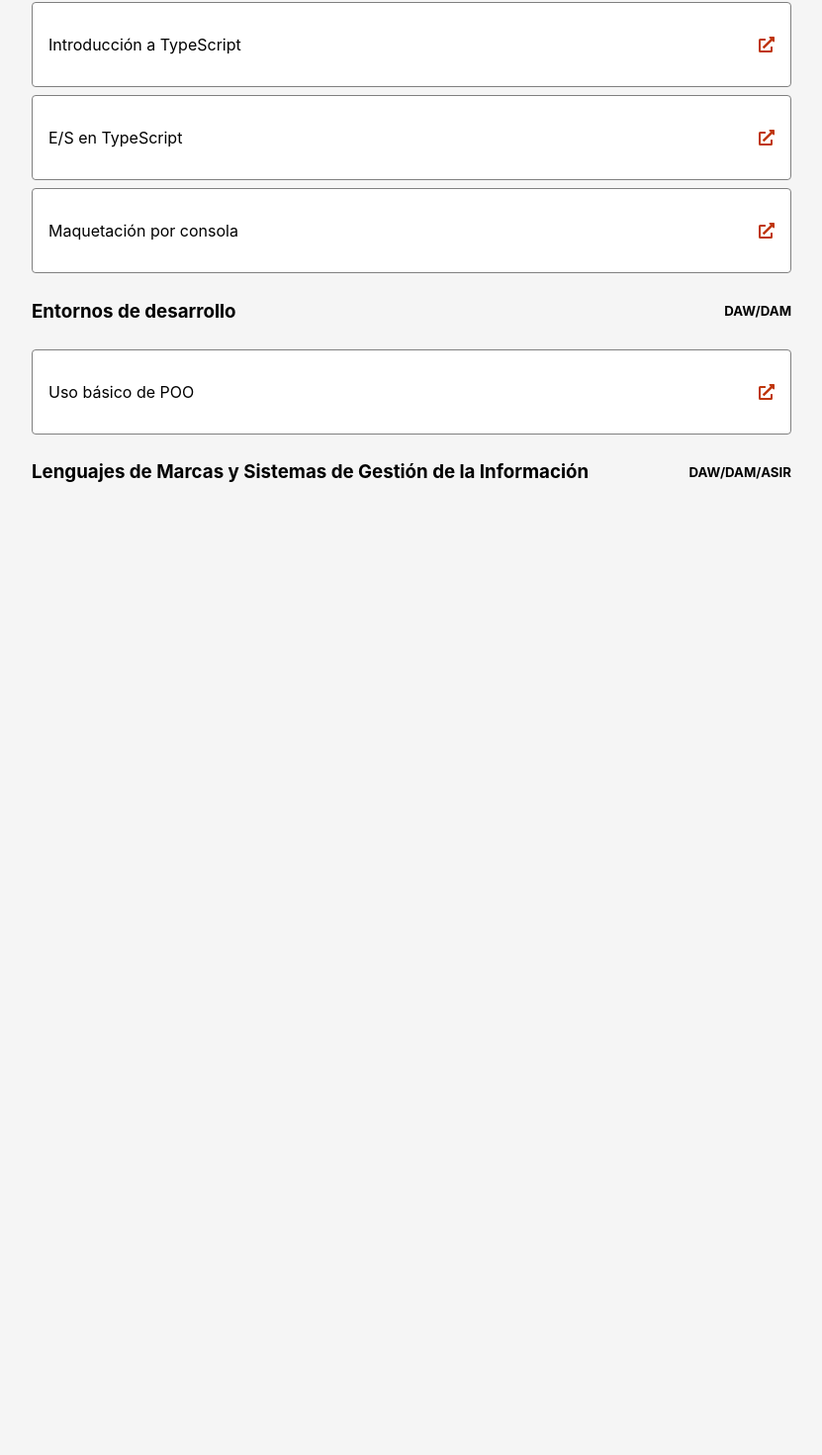
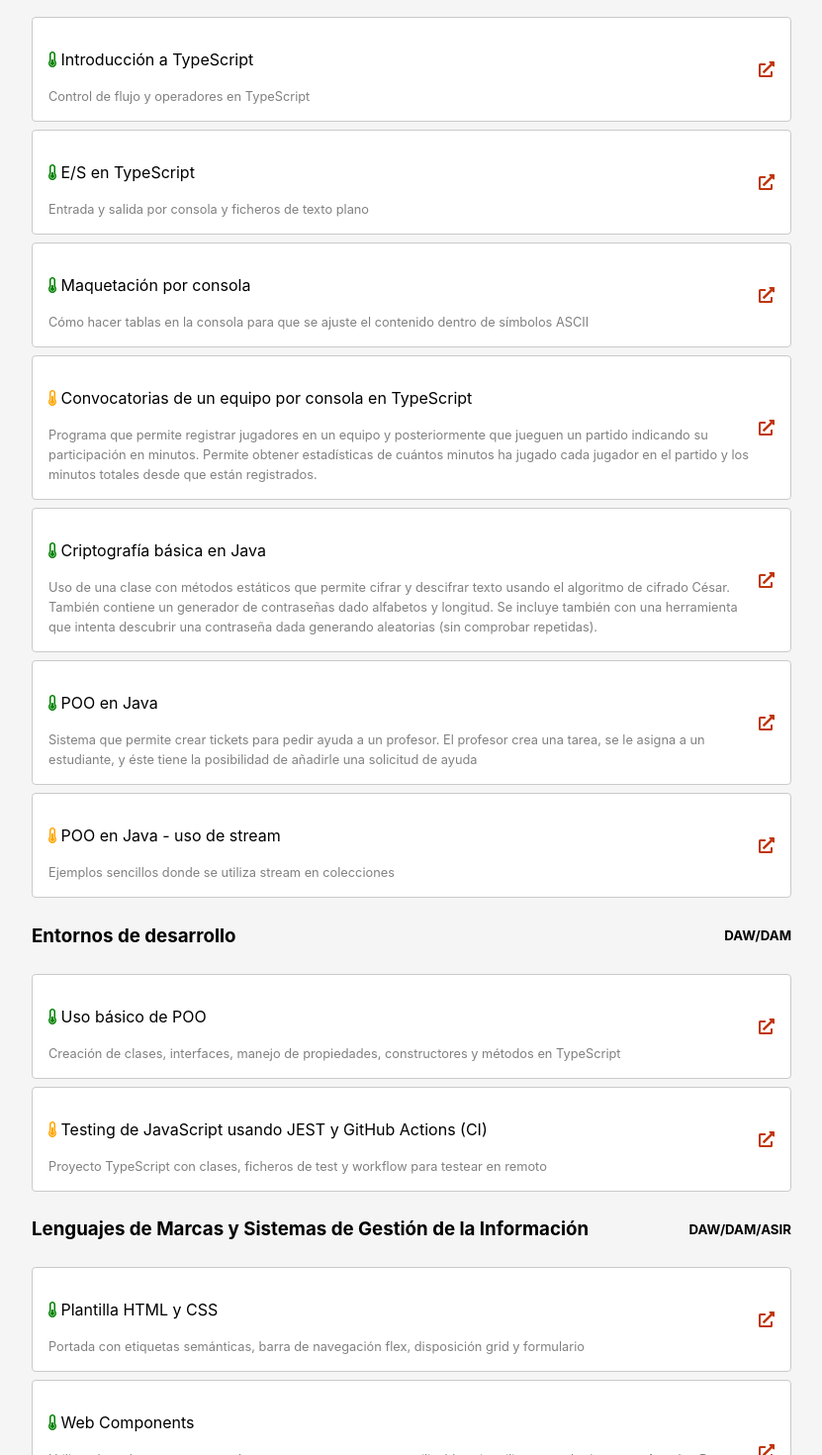
Before and after one commit to sergiojavierre/apuntes, a React (Create React App) app: page / in a window 1280 px wide. Shown: the part 234-1704 px from the top of the page at 99% size, without its empty margins (224-1055 px from the left). Before the commit the page ends 800 px from the top, so only its background shows below. Built offline with nearby package versions, Linux system fonts and the light colour scheme.

Commit message:
First version

```diff
--- a/public/index.html
+++ b/public/index.html
@@ -7,24 +7,10 @@
     <meta name="theme-color" content="#000000" />
     <meta
       name="description"
-      content="Web site created using create-react-app"
+      content="Apuntes de programación de TypeScript, POO, Java y algo de HTML y CSS"
     />
-    <link rel="apple-touch-icon" href="%PUBLIC_URL%/logo192.png" />
-    <!--
-      manifest.json provides metadata used when your web app is installed on a
-      user's mobile device or desktop. See https://developers.google.com/web/fundamentals/web-app-manifest/
-    -->
-    <link rel="manifest" href="%PUBLIC_URL%/manifest.json" />
-    <!--
-      Notice the use of %PUBLIC_URL% in the tags above.
-      It will be replaced with the URL of the `public` folder during the build.
-      Only files inside the `public` folder can be referenced from the HTML.
 
-      Unlike "/favicon.ico" or "favicon.ico", "%PUBLIC_URL%/favicon.ico" will
-      work correctly both with client-side routing and a non-root public URL.
-      Learn how to configure a non-root public URL by running `npm run build`.
-    -->
-    <title>React App</title>
+    <title>Apuntes de sergiojavierre</title>
   </head>
   <body>
     <noscript>You need to enable JavaScript to run this app.</noscript>
--- a/src/App.js
+++ b/src/App.js
@@ -18,6 +18,7 @@ function App() {
               <div>
                 <a href="https://github.com/sergiojavierre">GitHub</a>
                 <Link to="/recomendaciones">Recomendaciones</Link>
+                <a href="mailto:sergio.javierre@fppiramide.com">📩</a>
               </div>
         </nav>
         <main>
@@ -30,6 +31,9 @@ function App() {
             </Route>
           </Switch>
         </main>
+        <footer>
+            <p> </p>
+        </footer>
       </div>
     </Router>
   );
--- a/src/recomendations/Recomendations.js
+++ b/src/recomendations/Recomendations.js
@@ -62,6 +62,7 @@ export default function Recomendations () {
                     <li><a href="https://www.youtube.com/channel/UCrBzBOMcUVV8ryyAU_c6P5g">Pelado Nerd (devops)</a></li>
                     <li><a href="https://www.youtube.com/channel/UCSf6S_PAhXsqGMTPDiKgdRg">BettaTech (Calidad del software)</a></li>
                     <li><a href="https://www.youtube.com/channel/UCxPD7bsocoAMq8Dj18kmGyQ">MoureDev (apps móviles)</a></li>
+                    <li><a href="https://www.youtube.com/c/LuisCanary/videos">LuisCanary (Unity3D)</a></li>
                 </ul>
             </section>
         </div>
--- a/src/recomendations/recomendations.css
+++ b/src/recomendations/recomendations.css
@@ -1,14 +1,15 @@
 .recomendations {
   display: grid;
   grid-template-columns: 1fr 1fr;
-  gap: 8px;
-  margin-bottom: 8px;
+  gap: 16px;
+  margin-top: 8px;
+  margin-bottom: 16px;
 }
 
 .recomendation {
   background: white;
   padding: 16px;
-  border: 0.5px solid gray;
+  border: 0.5px solid rgb(202, 202, 202);
   border-radius: 4px;
 }
 
--- a/src/subjects/Repository.js
+++ b/src/subjects/Repository.js
@@ -1,9 +1,24 @@
+import { FontAwesomeIcon } from '@fortawesome/react-fontawesome'
 import { faExternalLinkAlt } from '@fortawesome/free-solid-svg-icons'
-import { FontAwesomeIcon } from '@fortawesome/react-fontawesome'
+import { faThermometerQuarter } from '@fortawesome/free-solid-svg-icons'
+import { faThermometerHalf } from '@fortawesome/free-solid-svg-icons'
+import { faThermometerFull } from '@fortawesome/free-solid-svg-icons'
 
 import './subject.css'
 
 export default function Repository({repository}){
     const icon = <FontAwesomeIcon icon = {faExternalLinkAlt} />
-    return <div className="repository"><p>{repository.name}</p><a href={repository.link}>{icon}</a></div>
+    const iconEasy  = <FontAwesomeIcon icon = {faThermometerQuarter} />
+    const iconMedium  = <FontAwesomeIcon icon = {faThermometerHalf} />
+    const iconHard  = <FontAwesomeIcon icon = {faThermometerFull} />
+    return (<div className="repository">
+        <div>
+            <p>{ repository.hardness === 1 && iconEasy}
+                { repository.hardness === 2 && iconMedium}
+                { repository.hardness === 3 && iconHard}
+                {" "+repository.name}</p>
+            <label>{repository.description}</label>
+        </div>
+        <a href={repository.link}>{icon}</a>
+    </div>);
 }
--- a/src/subjects/SubjectCard.js
+++ b/src/subjects/SubjectCard.js
@@ -2,22 +2,27 @@
 import Repository from './Repository'
 import './subject.css'
 
-import{linksProgramacion, linksEntornos} from './data/subjectsContents'
+import{programacion, entornos, marcas} from './data/subjectsNames'
+import{linksProgramacion, linksEntornos, linksMarcas} from './data/subjectsContents'
 
 export default function SubjectCard({subject, ciclo}){
 
     return (
-        <div>
+        <div >
             <div className="subject">
                 <h3>{subject}</h3>
                 <h5>{ciclo}</h5>
             </div>
-                { subject === "Programación" && linksProgramacion.map(repo => {
-                    return <Repository repository={repo} />
+                { subject === programacion && linksProgramacion.map(repo => {
+                    return <Repository key={repo.link} repository={repo} />
                 })}
                 {
-                    subject === "Entornos de desarrollo" && linksEntornos.map(repo => {
-                    return <Repository repository={repo} />
+                    subject === entornos && linksEntornos.map(repo => {
+                    return <Repository key={repo.link} repository={repo} />
+                })}
+                {
+                    subject === marcas && linksMarcas.map(repo => {
+                    return <Repository key={repo.link} repository={repo} />
                 })}
         </div>)
 }
--- a/src/subjects/data/subjectsContents.js
+++ b/src/subjects/data/subjectsContents.js
@@ -1,5 +1,85 @@
 
 const urlGitHub = "https://github.com/sergiojavierre/"
-    //{"name":"", "link": ""}
-exports.linksProgramacion = [{"name":"Introducción a TypeScript", "link": urlGitHub+"introTypeScript"},{"name":"E/S en TypeScript", "link": urlGitHub+"ESTypeScript"},{"name":"Maquetación por consola", "link": urlGitHub+"partidosPrimeraTypeScript"}]
-exports.linksEntornos = [{"name":"Uso básico de POO", "link": urlGitHub+"clasesTypeScript"}]
+
+/*
+{
+        "name":"",
+        "link": urlGitHub+"",
+        "description": "",
+        "hardness": 1
+    }
+*/
+
+exports.linksProgramacion = [
+    {
+        "name":"Introducción a TypeScript",
+        "link": urlGitHub+"introTypeScript",
+        "description": "Control de flujo y operadores en TypeScript",
+        "hardness": 1
+    },
+    {
+        "name":"E/S en TypeScript",
+        "link": urlGitHub+"ESTypeScript",
+        "description": "Entrada y salida por consola y ficheros de texto plano",
+        "hardness": 1
+    },
+    {
+        "name":"Maquetación por consola",
+        "link": urlGitHub+"partidosPrimeraTypeScript",
+        "description": "Cómo hacer tablas en la consola para que se ajuste el contenido dentro de símbolos ASCII",
+        "hardness": 1
+    },
+    {
+        "name":"Convocatorias de un equipo por consola en TypeScript",
+        "link": urlGitHub+"convocatoriasTypeScript",
+        "description": "Programa que permite registrar jugadores en un equipo y posteriormente que jueguen un partido indicando su participación en minutos. Permite obtener estadísticas de cuántos minutos ha jugado cada jugador en el partido y los minutos totales desde que están registrados.",
+        "hardness": 2
+    },
+    {
+        "name":"Criptografía básica en Java",
+        "link": urlGitHub+"criptografiaBasica",
+        "description": "Uso de una clase con métodos estáticos que permite cifrar y descifrar texto usando el algoritmo de cifrado César. También contiene un generador de contraseñas dado alfabetos y longitud. Se incluye también con una herramienta que intenta descubrir una contraseña dada generando aleatorias (sin comprobar repetidas).",
+        "hardness": 1
+    },
+    {
+        "name":"POO en Java",
+        "link": urlGitHub+"ticketsClaseJava",
+        "description": "Sistema que permite crear tickets para pedir ayuda a un profesor. El profesor crea una tarea, se le asigna a un estudiante, y éste tiene la posibilidad de añadirle una solicitud de ayuda",
+        "hardness": 1
+    },
+    {
+        "name":"POO en Java - uso de stream",
+        "link": urlGitHub+"cochesPOO",
+        "description": "Ejemplos sencillos donde se utiliza stream en colecciones",
+        "hardness": 2
+    },
+]
+exports.linksEntornos = [
+    {
+        "name":"Uso básico de POO",
+        "link": urlGitHub+"clasesTypeScript",
+        "description": "Creación de clases, interfaces, manejo de propiedades, constructores y métodos en TypeScript",
+        "hardness": 1
+    },
+    {
+        "name":"Testing de JavaScript usando JEST y GitHub Actions (CI)",
+        "link": urlGitHub+"ventaCochesJest",
+        "description": "Proyecto TypeScript con clases, ficheros de test y workflow para testear en remoto",
+        "hardness": 2
+    }
+]
+
+exports.linksMarcas = [
+    {
+        "name":"Plantilla HTML y CSS",
+        "link": urlGitHub+"landingPageGrid",
+        "description": "Portada con etiquetas semánticas, barra de navegación flex, disposición grid y formulario",
+        "hardness": 1
+    },
+    {
+        "name":"Web Components",
+        "link": urlGitHub+"webcomponents",
+        "description": "Utilizando web components podemos crear componentes reutilizables sin utilizar tecnologías como Angular, React, Vue ... Simplemente creamos una clase JS y la invocamos con la etiqueta personalizada desde el fichero HTML que queramos",
+        "hardness": 1
+    }
+]
--- a/src/subjects/subject.css
+++ b/src/subjects/subject.css
@@ -8,7 +8,7 @@
   justify-content: space-between;
   background: white;
   padding: 16px;
-  border: 0.5px solid gray;
+  border: 0.5px solid rgb(202, 202, 202);
   border-radius: 4px;
   margin: 8px 0px;
 }
@@ -16,3 +16,24 @@
 .repository * {
   align-self: center;
 }
+
+.repository a {
+  margin-left: 5px;
+}
+
+label {
+  color: gray;
+  font-size: 0.8em;
+}
+
+.fa-thermometer-quarter {
+  color: green;
+}
+
+.fa-thermometer-half {
+  color: orange;
+}
+
+.fa-thermometer-full {
+  color: red;
+}
--- a/src/subjects/subjects.css
+++ b/src/subjects/subjects.css
@@ -1,5 +1,9 @@
 .subjectsSelectors {
   display: flex;
+}
+
+.subjectsSelectors * {
+  margin-right: 8px;
 }
 
 button {
```
Also changed, not shown: public/manifest.json, 2 other files (tests, documents, lock files or other folders).
